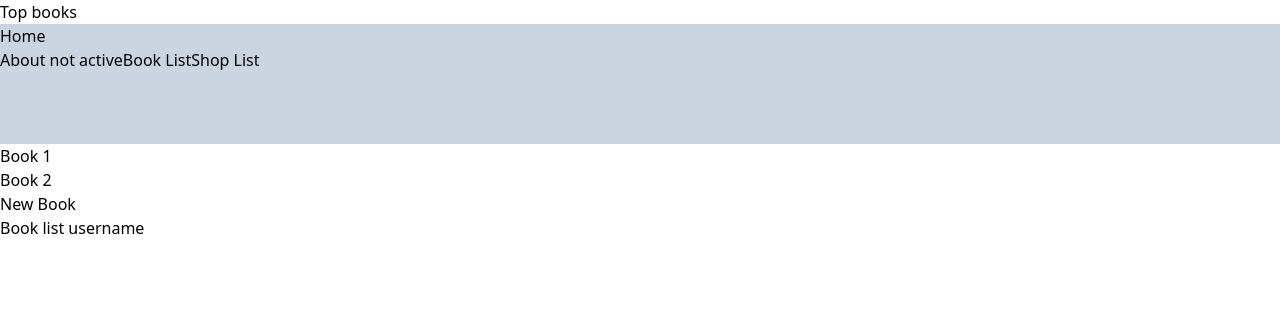
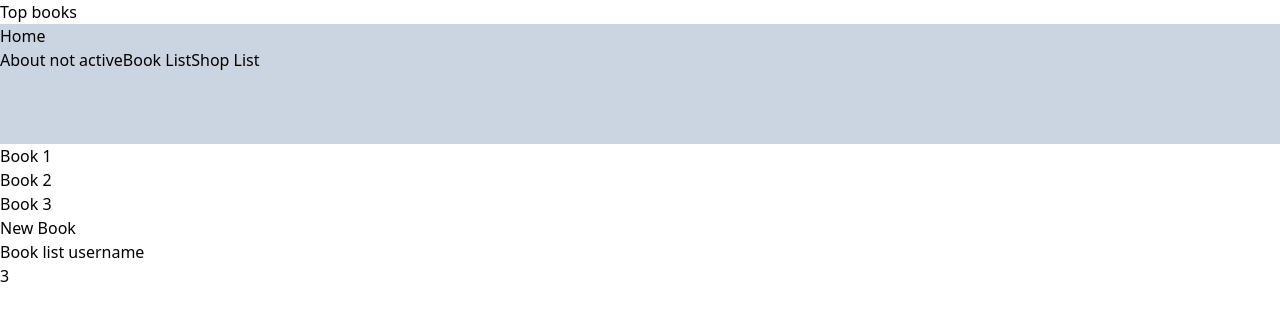
Before and after one commit to GuiC0506/react-router, a React (Vite) app: page /books in a window 1280 px wide. Shown: the top 320 px of the page. Built offline with nearby package versions, Linux system fonts and the light colour scheme.

Commit message:
search params

```diff
--- a/src/pages/BookLayout.jsx
+++ b/src/pages/BookLayout.jsx
@@ -1,17 +1,22 @@
-import React from "react";
-import { Outlet, Link } from "react-router-dom";
+import React, { useState } from "react";
+import { Outlet, Link, useSearchParams } from "react-router-dom";
 //Outlet: renders nested elements inside that parent route.
 
 export default function BookLayout() {
+    const [searchParams, setSearchParams] = useSearchParams({n: 3});
+    const number = searchParams.get("n");
     return (
         <>
             <Link to="/books/1">Book 1</Link>
             <br />
             <Link to="/books/2">Book 2</Link>
             <br />
-            <Link to="/books/new">New Book</Link>
+            <Link to={`/books/${number}`}>Book {number}</Link>
+            <br />
+            <Link to={`/books/new`}>New Book</Link>
             <br />
             <Outlet context={["username", "age"]}/>
+            <input type="number" value={number} onChange={e => setSearchParams({n: e.target.value})}/>
         </>
 
     )
```
